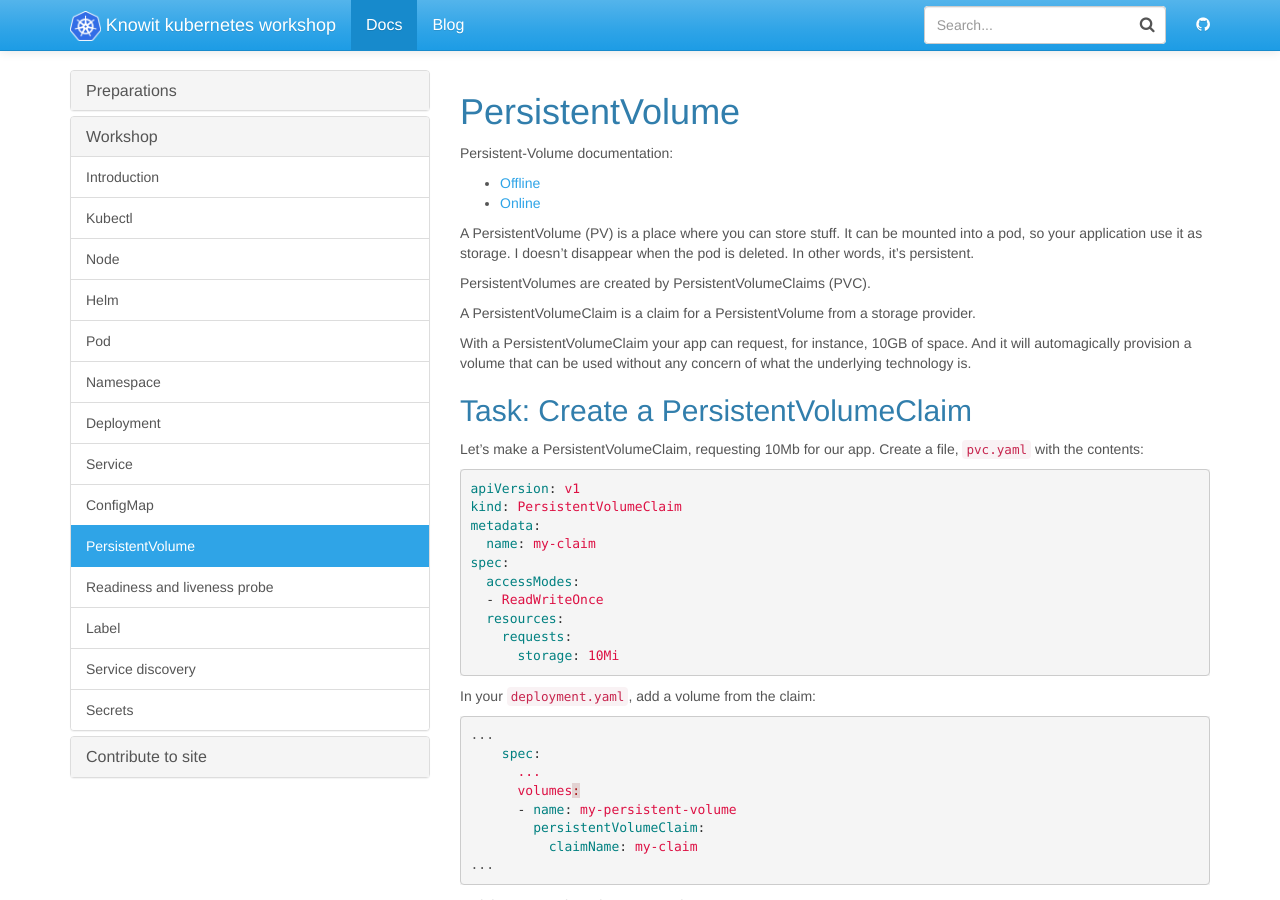
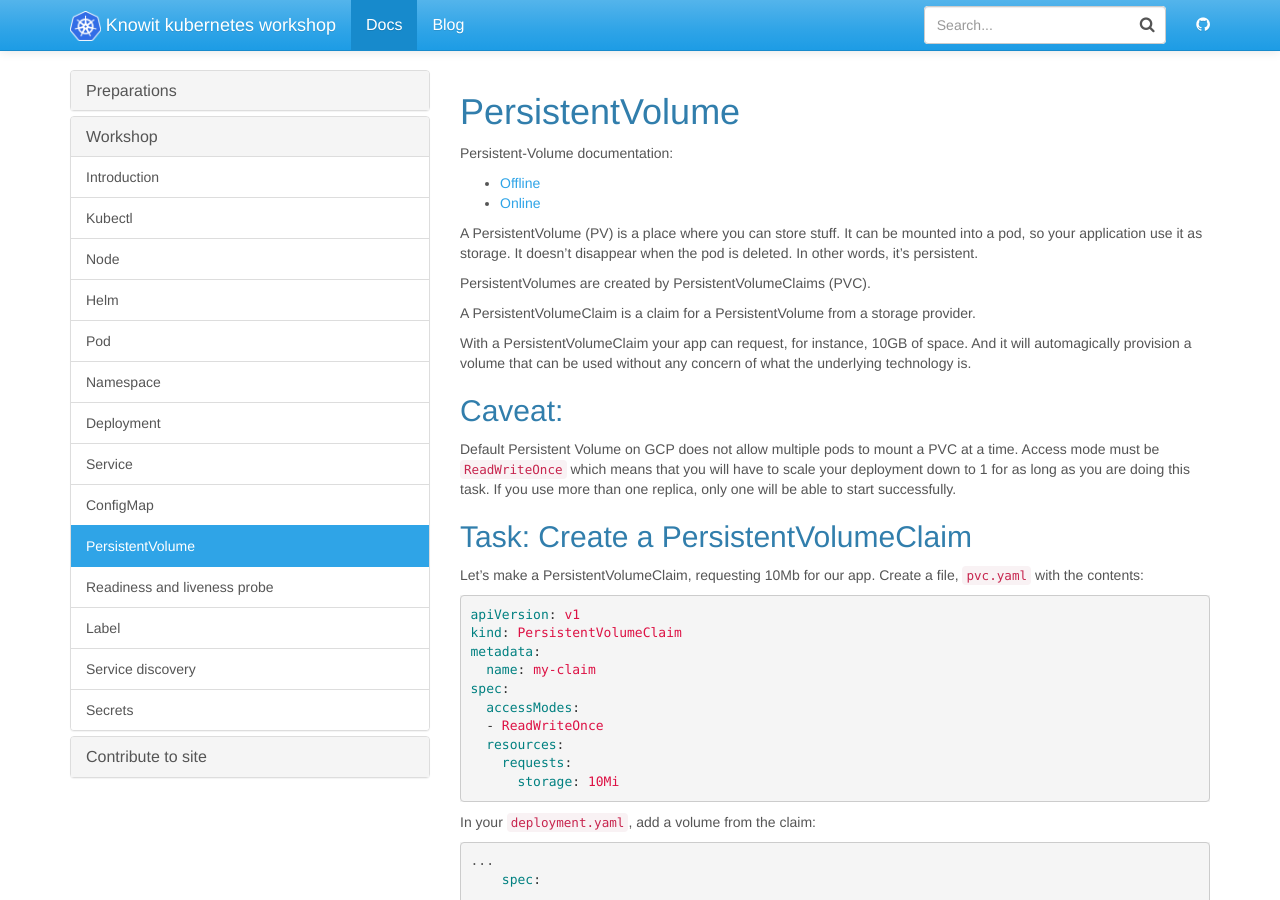
Before and after one commit to knowit/kubernetes-workshop, a Jekyll site: the page built from docs/_docs/workshop/persistentvolumeclaim.md, in a window 1280 px wide and 900 px high. Built offline with Jekyll 4.4.1, drawn with Linux system fonts in a browser that asks for light colours.

Commit message:
Update persistentvolumeclaim.md

```diff
--- a/docs/_docs/workshop/persistentvolumeclaim.md
+++ b/docs/_docs/workshop/persistentvolumeclaim.md
@@ -10,13 +10,17 @@ Persistent-Volume documentation:
 
 
 A PersistentVolume (PV) is a place where you can store stuff. It can be mounted into a pod, so your
-application use it as storage. I doesn't disappear when the pod is deleted. In other words, it's persistent.
+application use it as storage. It doesn't disappear when the pod is deleted. In other words, it's persistent.
 
 PersistentVolumes are created by PersistentVolumeClaims (PVC).
 
 A PersistentVolumeClaim is a claim for a PersistentVolume from a storage provider.
 
 With a PersistentVolumeClaim your app can request, for instance, 10GB of space. And it will automagically provision a volume that can be used without any concern of what the underlying technology is.
+
+## Caveat:
+Default Persistent Volume on GCP does not allow multiple pods to mount a PVC at a time. Access mode must be `ReadWriteOnce` which means that you will have to scale your deployment down to 1 for as long as you are doing this task.
+If you use more than one replica, only one will be able to start successfully.
 
 ## Task: Create a PersistentVolumeClaim
 
```
